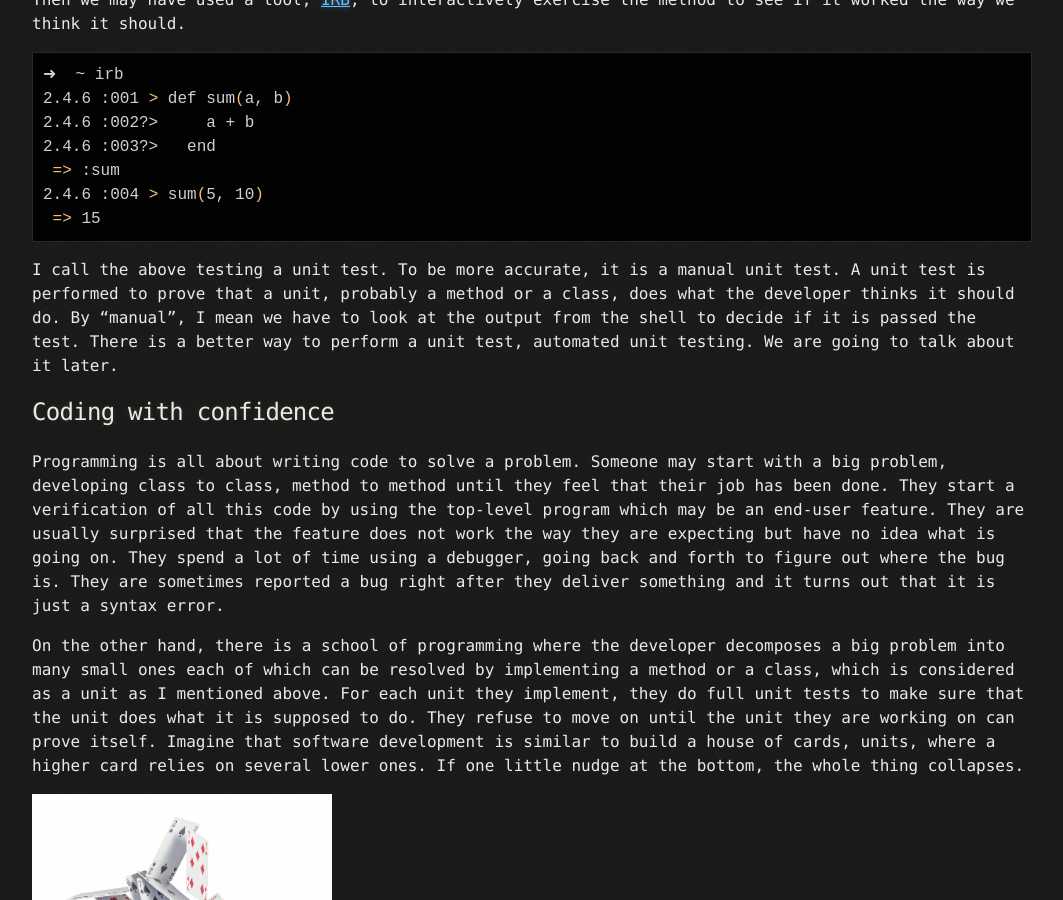
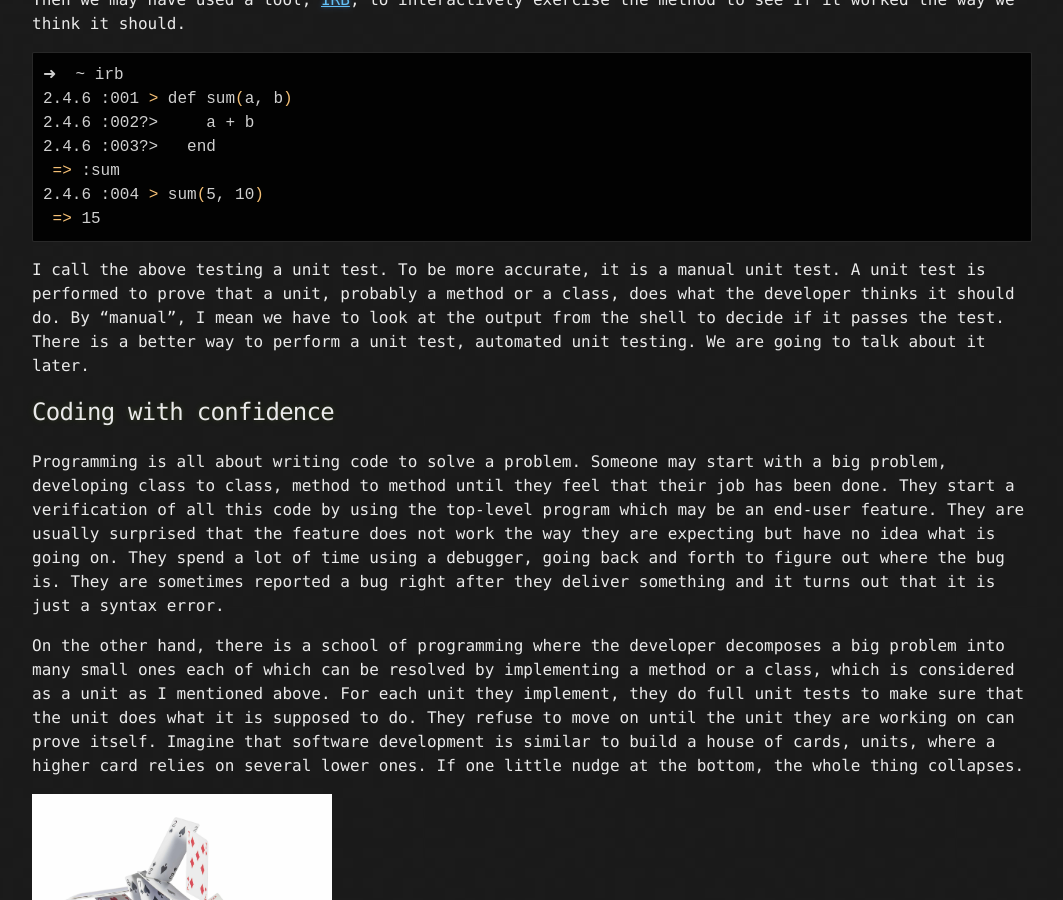
Before and after one commit to anlnt/anlnt.github.io, a Jekyll site: the page built from _posts/2020-04-18-unit-test-back-to-basics.markdown, in a window 1280 px wide and 900 px high, scrolled down 457 px. Shown: the whole window, without its empty margins (108-1171 px from the left). Built offline with Jekyll 4.4.1, drawn with Linux system fonts in a browser that asks for light colours.

Commit message:
Update 2020-04-18-unit-test-back-to-basics.markdown

````diff
--- a/_posts/2020-04-18-unit-test-back-to-basics.markdown
+++ b/_posts/2020-04-18-unit-test-back-to-basics.markdown
@@ -25,7 +25,7 @@ Then we may have used a tool, [IRB](https://github.com/ruby/irb), to interactive
  => 15
 ```
 
-I call the above testing a unit test. To be more accurate, it is a manual unit test. A unit test is performed to prove that a unit, probably a method or a class, does what the developer thinks it should do. By “manual”, I mean we have to look at the output from the shell to decide if it is passed the test. There is a better way to perform a unit test, automated unit testing. We are going to talk about it later.
+I call the above testing a unit test. To be more accurate, it is a manual unit test. A unit test is performed to prove that a unit, probably a method or a class, does what the developer thinks it should do. By “manual”, I mean we have to look at the output from the shell to decide if it passes the test. There is a better way to perform a unit test, automated unit testing. We are going to talk about it later.
 
 ## Coding with confidence
 Programming is all about writing code to solve a problem. Someone may start with a big problem, developing class to class, method to method until they feel that their job has been done. They start a verification of all this code by using the top-level program which may be an end-user feature. They are usually surprised that the feature does not work the way they are expecting but have no idea what is going on. They spend a lot of time using a debugger, going back and forth to figure out where the bug is. They are sometimes reported a bug right after they deliver something and it turns out that it is just a syntax error.
````
